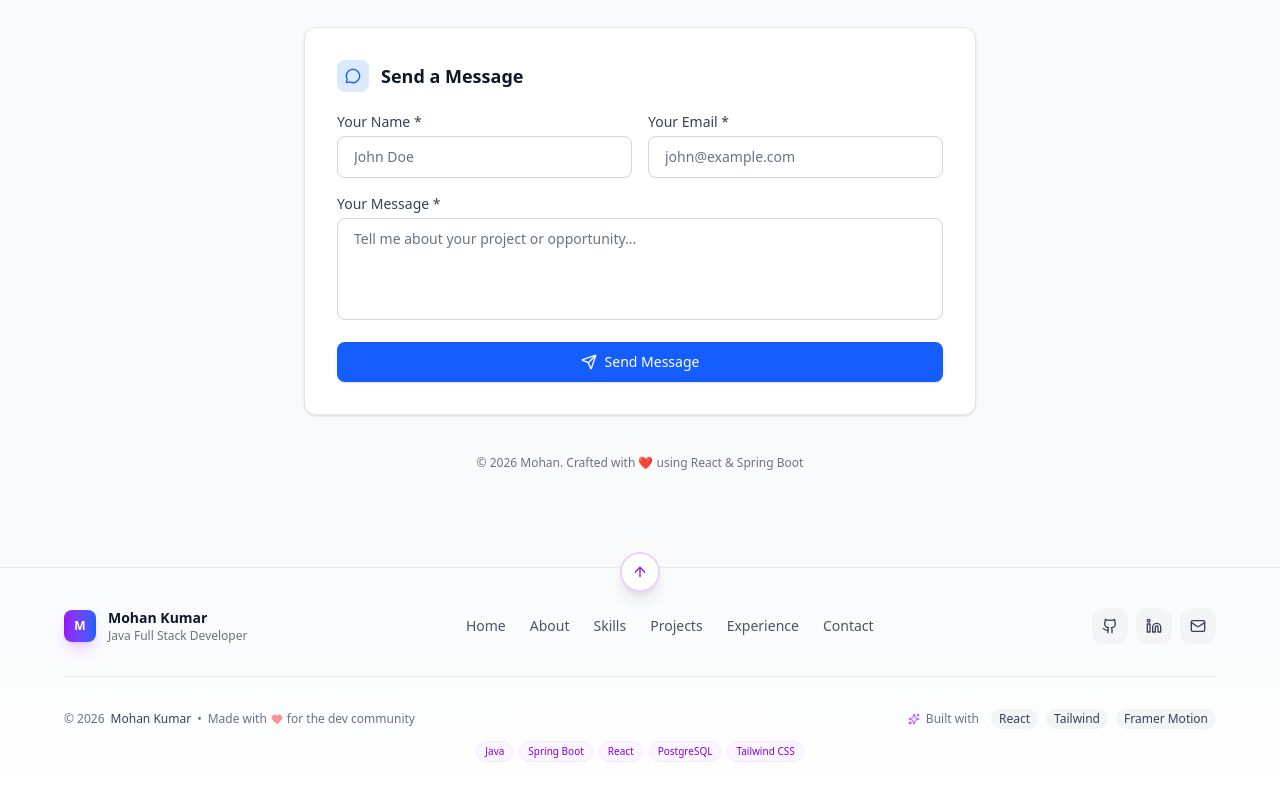
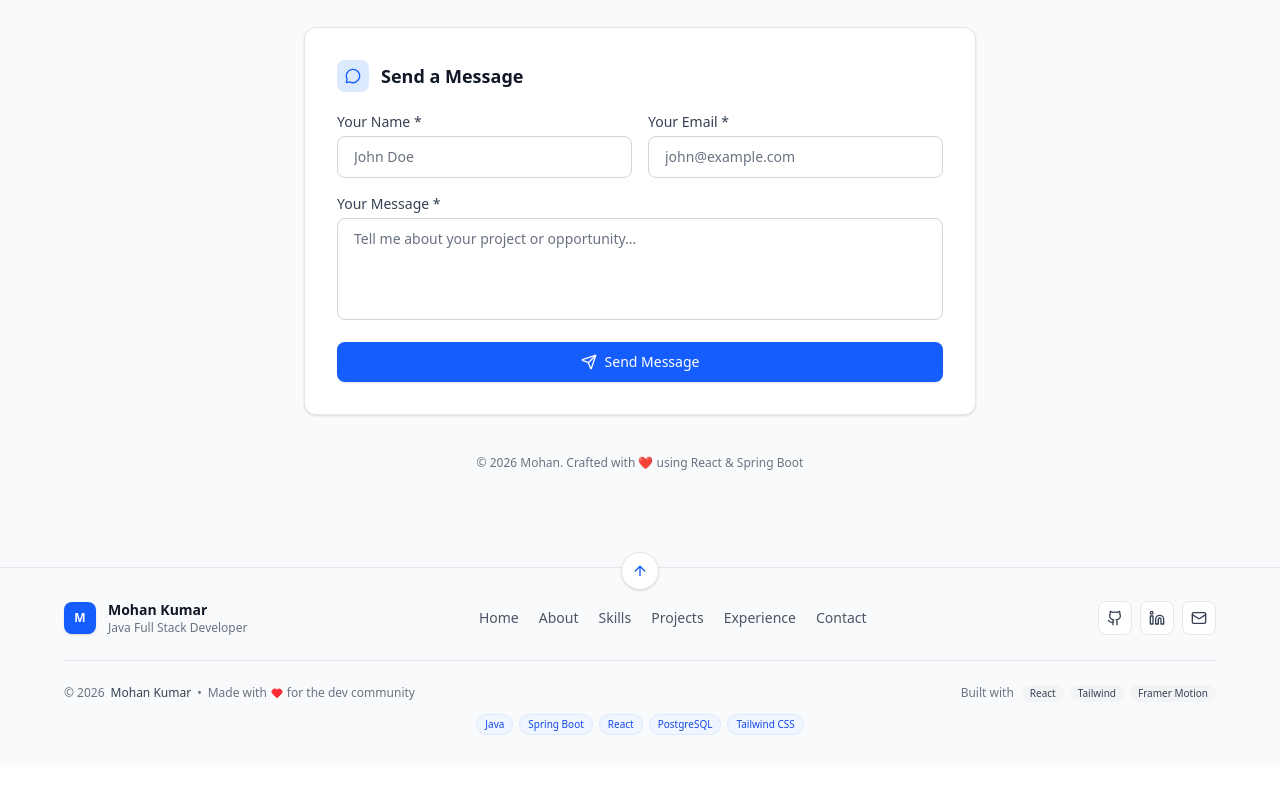
Before and after one commit to mohankumaronly/portfolio, a React (Vite) app: page / in a window 1280 px wide. Shown: the part 6240-7040 px from the top of the page. After the commit the page ends 7007 px from the top, so only its background shows below. Built offline with nearby package versions, Linux system fonts and the light colour scheme.

Commit message:
refactor: clean professional footer section with improved design

```diff
--- a/src/components/Footer.jsx
+++ b/src/components/Footer.jsx
@@ -1,5 +1,5 @@
 import { motion } from "framer-motion";
-import { Heart, ArrowUp, Github, Linkedin, Mail, SparklesIcon } from "lucide-react";
+import { Heart, ArrowUp, Github, Linkedin, Mail } from "lucide-react";
 
 const Footer = () => {
   const scrollToTop = () => {
@@ -15,37 +15,39 @@ const Footer = () => {
     <motion.footer
       initial={{ opacity: 0 }}
       whileInView={{ opacity: 1 }}
-      transition={{ duration: 0.6 }}
+      transition={{ duration: 0.5 }}
       viewport={{ once: true }}
-      className="relative py-8 sm:py-10 px-4 sm:px-6 lg:px-8 bg-gradient-to-b from-gray-50 to-white dark:from-gray-900 dark:to-gray-800 border-t border-gray-200 dark:border-gray-700"
+      className="relative py-8 px-4 sm:px-6 lg:px-8 bg-gray-50 dark:bg-gray-900 border-t border-gray-200 dark:border-gray-700"
     >
       {/* Scroll to top button */}
       <motion.button
         onClick={scrollToTop}
-        whileHover={{ scale: 1.1, y: -4 }}
-        whileTap={{ scale: 0.9 }}
-        className="absolute -top-4 left-1/2 transform -translate-x-1/2 bg-white dark:bg-gray-800 border-2 border-purple-200 dark:border-purple-800 rounded-full p-2.5 shadow-lg hover:shadow-purple-500/20 transition-all duration-300 group"
+        whileHover={{ scale: 1.05, y: -3 }}
+        whileTap={{ scale: 0.95 }}
+        className="absolute -top-4 left-1/2 transform -translate-x-1/2 bg-white dark:bg-gray-800 border border-gray-200 dark:border-gray-700 rounded-full p-2.5 shadow-sm hover:shadow-md transition-all duration-300 group"
         aria-label="Scroll to top"
       >
-        <ArrowUp className="w-4 h-4 text-purple-600 dark:text-purple-400 group-hover:text-purple-700 dark:group-hover:text-purple-300 transition-colors" />
+        <ArrowUp className="w-4 h-4 text-blue-600 dark:text-blue-400 group-hover:text-blue-700 dark:group-hover:text-blue-300 transition-colors" />
       </motion.button>
 
       <div className="max-w-6xl mx-auto">
+
         {/* Main Footer Content */}
-        <div className="flex flex-col md:flex-row justify-between items-center gap-6 md:gap-8 text-sm text-gray-700 dark:text-gray-400">
+        <div className="flex flex-col md:flex-row justify-between items-center gap-5 md:gap-8 text-sm text-gray-700 dark:text-gray-400">
+
           {/* Left Section - Brand */}
           <motion.div
-            initial={{ opacity: 0, x: -20 }}
+            initial={{ opacity: 0, x: -15 }}
             whileInView={{ opacity: 1, x: 0 }}
-            transition={{ delay: 0.1, duration: 0.5 }}
+            transition={{ delay: 0.1, duration: 0.4 }}
             viewport={{ once: true }}
             className="flex items-center gap-3"
           >
-            <div className="w-8 h-8 rounded-lg bg-gradient-to-r from-purple-600 to-blue-600 flex items-center justify-center text-white font-bold text-xs shadow-lg shadow-purple-500/25">
+            <div className="w-8 h-8 rounded-lg bg-blue-600 dark:bg-blue-500 flex items-center justify-center text-white font-bold text-xs shadow-sm">
               M
             </div>
             <div>
-              <p className="font-semibold text-gray-900 dark:text-white">
+              <p className="font-semibold text-gray-900 dark:text-white text-sm">
                 Mohan Kumar
               </p>
               <p className="text-xs text-gray-500 dark:text-gray-500">
@@ -56,29 +58,28 @@ const Footer = () => {
 
           {/* Middle Section - Quick Links */}
           <motion.div
-            initial={{ opacity: 0, y: -10 }}
+            initial={{ opacity: 0, y: -5 }}
             whileInView={{ opacity: 1, y: 0 }}
-            transition={{ delay: 0.2, duration: 0.5 }}
+            transition={{ delay: 0.15, duration: 0.4 }}
             viewport={{ once: true }}
-            className="flex flex-wrap justify-center gap-4 sm:gap-6"
+            className="flex flex-wrap justify-center gap-3 sm:gap-5"
           >
             {["Home", "About", "Skills", "Projects", "Experience", "Contact"].map((item) => (
               <a
                 key={item}
                 href={`#${item.toLowerCase()}`}
-                className="text-gray-600 dark:text-gray-400 hover:text-purple-600 dark:hover:text-purple-400 transition-colors relative group text-xs sm:text-sm font-medium"
+                className="text-gray-600 dark:text-gray-400 hover:text-blue-600 dark:hover:text-blue-400 transition-colors text-xs sm:text-sm font-medium"
               >
                 {item}
-                <span className="absolute -bottom-1 left-0 w-0 h-0.5 bg-gradient-to-r from-purple-600 to-blue-600 transition-all duration-300 group-hover:w-full"></span>
               </a>
             ))}
           </motion.div>
 
           {/* Right Section - Social Icons */}
           <motion.div
-            initial={{ opacity: 0, x: 20 }}
+            initial={{ opacity: 0, x: 15 }}
             whileInView={{ opacity: 1, x: 0 }}
-            transition={{ delay: 0.3, duration: 0.5 }}
+            transition={{ delay: 0.2, duration: 0.4 }}
             viewport={{ once: true }}
             className="flex gap-2"
           >
@@ -86,7 +87,7 @@ const Footer = () => {
               href="https://github.com/mohankumaronly"
               target="_blank"
               rel="noopener noreferrer"
-              className="p-2.5 rounded-xl bg-gray-100 dark:bg-gray-800 text-gray-700 dark:text-gray-300 hover:bg-purple-100 dark:hover:bg-purple-900/30 hover:text-purple-600 dark:hover:text-purple-400 transition-all duration-300 hover:scale-110 hover:shadow-lg"
+              className="p-2 rounded-lg bg-white dark:bg-gray-800 text-gray-700 dark:text-gray-300 hover:text-blue-600 dark:hover:text-blue-400 hover:bg-blue-50 dark:hover:bg-blue-900/20 transition-all duration-300 border border-gray-200 dark:border-gray-700"
               aria-label="GitHub"
             >
               <Github className="w-4 h-4" />
@@ -95,14 +96,14 @@ const Footer = () => {
               href="https://www.linkedin.com/in/mohan-kumar-3151a1308"
               target="_blank"
               rel="noopener noreferrer"
-              className="p-2.5 rounded-xl bg-gray-100 dark:bg-gray-800 text-gray-700 dark:text-gray-300 hover:bg-purple-100 dark:hover:bg-purple-900/30 hover:text-purple-600 dark:hover:text-purple-400 transition-all duration-300 hover:scale-110 hover:shadow-lg"
+              className="p-2 rounded-lg bg-white dark:bg-gray-800 text-gray-700 dark:text-gray-300 hover:text-blue-600 dark:hover:text-blue-400 hover:bg-blue-50 dark:hover:bg-blue-900/20 transition-all duration-300 border border-gray-200 dark:border-gray-700"
               aria-label="LinkedIn"
             >
               <Linkedin className="w-4 h-4" />
             </a>
             <a
               href="mailto:mohankumaronly81@gmail.com"
-              className="p-2.5 rounded-xl bg-gray-100 dark:bg-gray-800 text-gray-700 dark:text-gray-300 hover:bg-purple-100 dark:hover:bg-purple-900/30 hover:text-purple-600 dark:hover:text-purple-400 transition-all duration-300 hover:scale-110 hover:shadow-lg"
+              className="p-2 rounded-lg bg-white dark:bg-gray-800 text-gray-700 dark:text-gray-300 hover:text-blue-600 dark:hover:text-blue-400 hover:bg-blue-50 dark:hover:bg-blue-900/20 transition-all duration-300 border border-gray-200 dark:border-gray-700"
               aria-label="Email"
             >
               <Mail className="w-4 h-4" />
@@ -114,34 +115,31 @@ const Footer = () => {
         <motion.div
           initial={{ opacity: 0, y: 10 }}
           whileInView={{ opacity: 1, y: 0 }}
-          transition={{ delay: 0.4, duration: 0.5 }}
+          transition={{ delay: 0.25, duration: 0.4 }}
           viewport={{ once: true }}
-          className="mt-6 sm:mt-8 pt-6 sm:pt-8 border-t border-gray-200 dark:border-gray-700"
+          className="mt-6 pt-6 border-t border-gray-200 dark:border-gray-700"
         >
-          <div className="flex flex-col sm:flex-row justify-between items-center gap-4 text-xs text-gray-500 dark:text-gray-500">
-            <div className="flex items-center gap-1.5">
+          <div className="flex flex-col sm:flex-row justify-between items-center gap-3 text-xs text-gray-500 dark:text-gray-500">
+            <div className="flex items-center gap-1.5 flex-wrap justify-center">
               <span>© {currentYear}</span>
               <span className="font-medium text-gray-700 dark:text-gray-300">Mohan Kumar</span>
               <span className="hidden sm:inline">•</span>
               <span className="flex items-center gap-1">
-                Made with <Heart className="w-3 h-3 text-red-500 fill-red-500 animate-pulse" />
+                Made with <Heart className="w-3 h-3 text-red-500 fill-red-500" />
                 for the dev community
               </span>
             </div>
 
-            <div className="flex items-center gap-3">
-              <span className="flex items-center gap-1.5">
-                <SparklesIcon className="w-3 h-3 text-purple-500" />
-                Built with
-              </span>
-              <span className="flex gap-2">
-                <span className="px-2 py-0.5 bg-gray-100 dark:bg-gray-800 rounded-full text-gray-700 dark:text-gray-300 font-medium">
+            <div className="flex items-center gap-2 flex-wrap justify-center">
+              <span className="text-gray-500 dark:text-gray-500">Built with</span>
+              <span className="flex gap-1.5">
+                <span className="px-2 py-0.5 bg-gray-100 dark:bg-gray-800 rounded-full text-gray-700 dark:text-gray-300 text-[10px] font-medium">
                   React
                 </span>
-                <span className="px-2 py-0.5 bg-gray-100 dark:bg-gray-800 rounded-full text-gray-700 dark:text-gray-300 font-medium">
+                <span className="px-2 py-0.5 bg-gray-100 dark:bg-gray-800 rounded-full text-gray-700 dark:text-gray-300 text-[10px] font-medium">
                   Tailwind
                 </span>
-                <span className="px-2 py-0.5 bg-gray-100 dark:bg-gray-800 rounded-full text-gray-700 dark:text-gray-300 font-medium">
+                <span className="px-2 py-0.5 bg-gray-100 dark:bg-gray-800 rounded-full text-gray-700 dark:text-gray-300 text-[10px] font-medium">
                   Framer Motion
                 </span>
               </span>
@@ -153,7 +151,7 @@ const Footer = () => {
             {["Java", "Spring Boot", "React", "PostgreSQL", "Tailwind CSS"].map((tech) => (
               <span
                 key={tech}
-                className="px-2 py-0.5 text-[10px] font-medium bg-purple-50 dark:bg-purple-900/20 text-purple-700 dark:text-purple-300 rounded-full border border-purple-100 dark:border-purple-800"
+                className="px-2 py-0.5 text-[10px] font-medium bg-blue-50 dark:bg-blue-900/20 text-blue-700 dark:text-blue-300 rounded-full border border-blue-100 dark:border-blue-800"
               >
                 {tech}
               </span>
```
